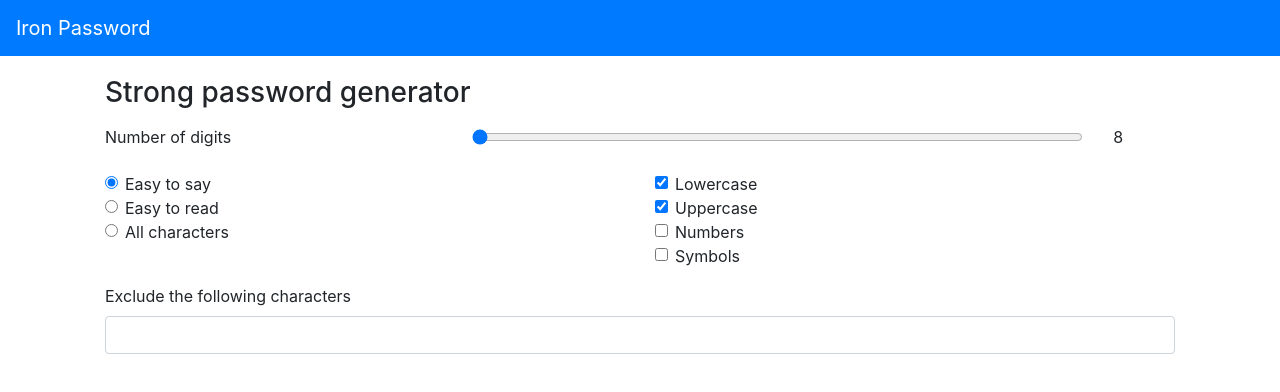
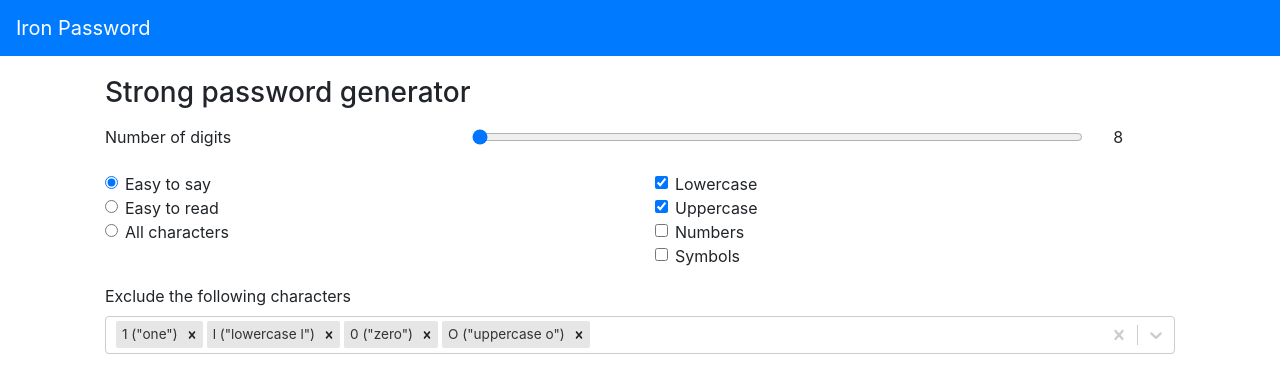
Before and after one commit to inakidelamadrid/strong-password-generator-chrome-addon, a React (Create React App) app: page / in a window 1280 px wide. Shown: the top 392 px of the page. Built offline with nearby package versions, Linux system fonts and the light colour scheme.

Commit message:
Added the select for the excluded chars

```diff
--- a/src/components/ExcludeCharactersSelect/index.js
+++ b/src/components/ExcludeCharactersSelect/index.js
@@ -1,11 +1,30 @@
-import React from 'react';
+// This componnet will customize the select component using the package below
+// https://react-select.com/home
+import React, {useState} from 'react';
 import Form from 'react-bootstrap/Form';
+import Select from 'react-select';
+
+const baseExcludedChars = [
+  {value: '1', label: '1 ("one")'},
+  {value: 'l', label: 'l ("lowercase l")'},
+  {value: '0', label: '0 ("zero")'},
+  {value: 'O', label: 'O ("uppercase o")'},
+];
 
 const ExcludeCharactersSelect = props => {
+  const [options, setOptions] = useState(baseExcludedChars);
+
   return (
     <Form.Group>
       <Form.Label>Exclude the following characters</Form.Label>
-      <Form.Control type="text" />
+      <Select
+        className="basic-multi-select"
+        classNamePrefix="select"
+        defaultValue={baseExcludedChars}
+        isMulti
+        name="excludedChars"
+        options={options}
+      />
     </Form.Group>
   );
 };
```
